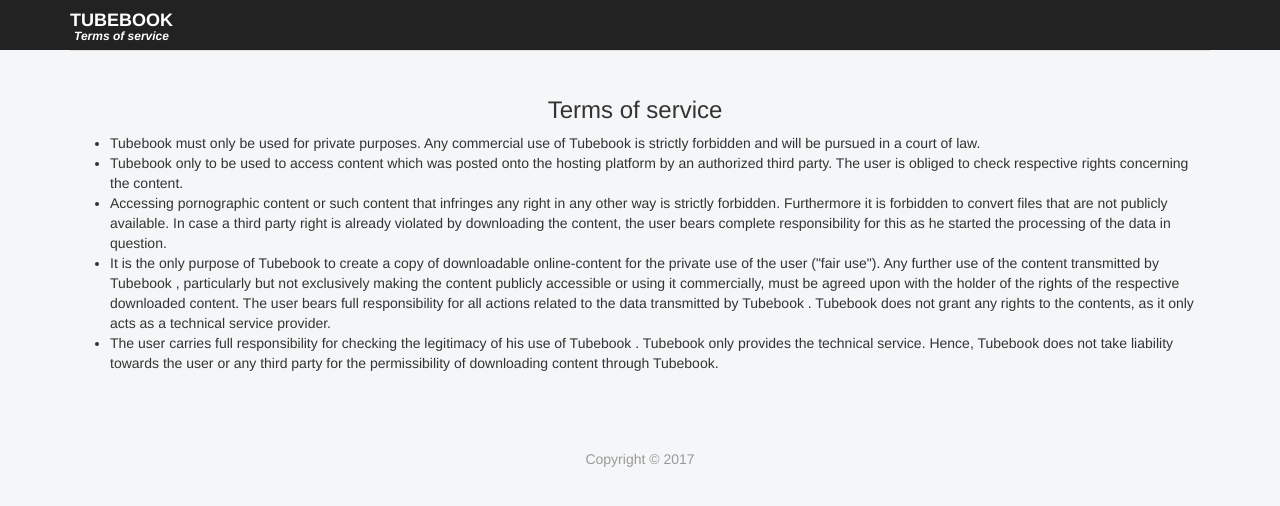
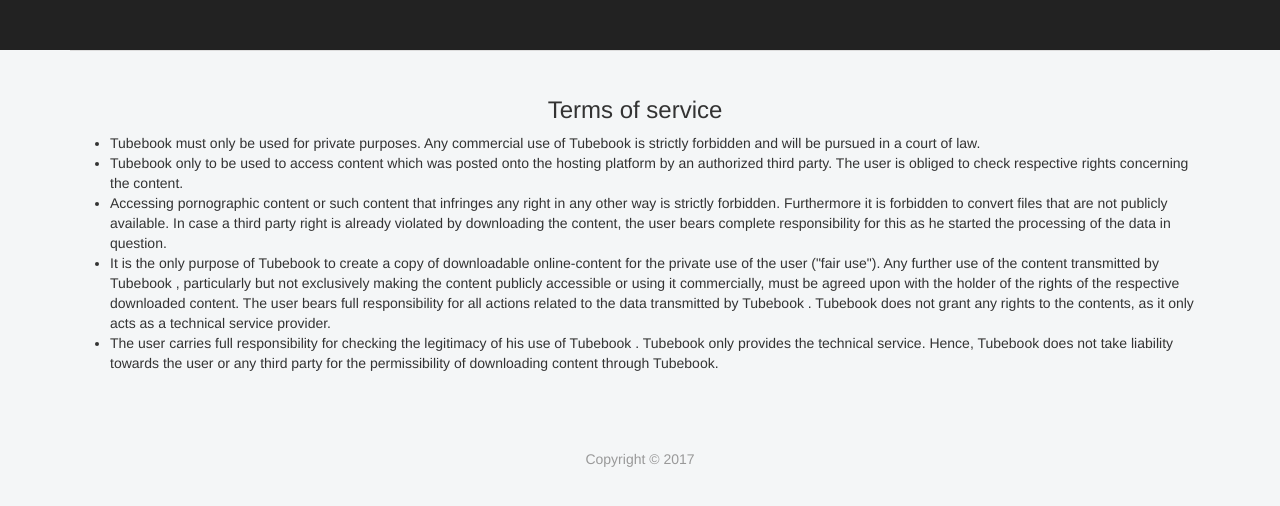
Before and after one commit to TBBDL/TubebookDownloader, a plain HTML site: page docs/term.html in a window 1280 px wide. Drawn offline with Linux system fonts and the light colour scheme.

Commit message:
Update term.html

```diff
--- a/docs/term.html
+++ b/docs/term.html
@@ -13,7 +13,7 @@
   <!-- Static navbar -->
   <nav class="navbar navbar-inverse" role="navigation" id="navigation">
     <div class="container">
-      <div class="navbar-header">
+      <!--div class="navbar-header">
         <button type="button" class="navbar-toggle collapsed" data-toggle="collapse" data-target="#navbar" aria-expanded="false" aria-controls="navbar">
           <span class="sr-only">Toggle navigation</span>
           <span class="icon-bar"></span>
@@ -26,7 +26,7 @@
             <li><i>Terms of service</i></li>
           </ul>
         </a>
-      </div>
+      </div-->
       <div id="navbar" class="navbar-collapse collapse">
         <!--ul class="nav navbar-nav navbar-right">
         <li><a href="#">Entertainment</a></li>
```
